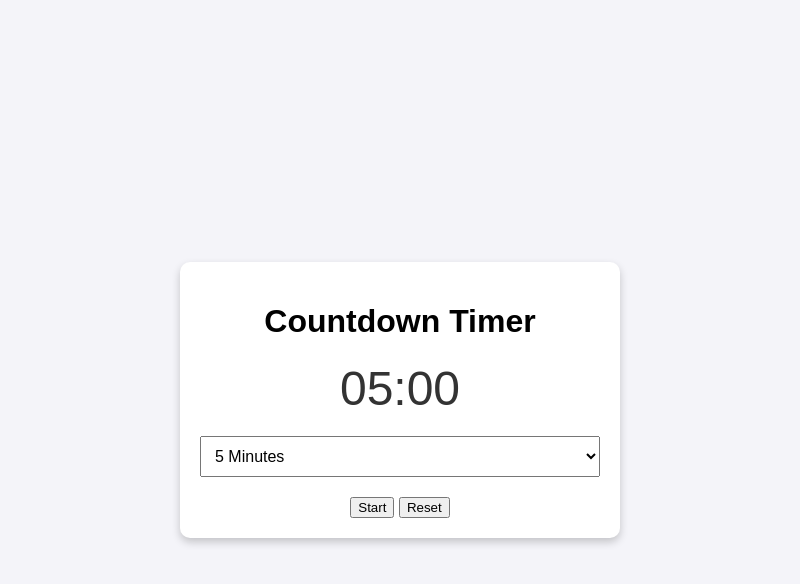
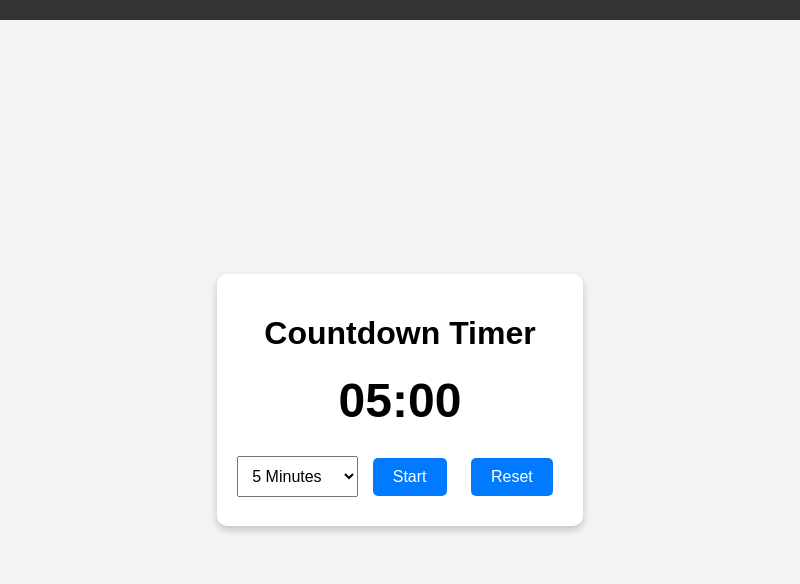
Before and after one commit to Kdampil/my-electron-app, an Electron app: page index.html in a window 800 px wide. Drawn offline with Linux system fonts and the light colour scheme.

Commit message:
Update style.css

```diff
--- a/style.css
+++ b/style.css
@@ -1,53 +1,55 @@
 body {
+  margin: 0;
   font-family: Arial, sans-serif;
+  background-color: #f4f4f4;
   display: flex;
+  flex-direction: column;
+  align-items: center;
   justify-content: center;
-  align-items: center;
   height: 100vh;
-  margin: 0;
-  background-color: #f4f4f9;
-  overflow: hidden; /* Prevent scrolling */
+}
+
+#drag-bar {
+  position: absolute;
+  top: 0;
+  left: 0;
+  width: 100%;
+  height: 20px;
+  background-color: #333;
+  cursor: move;
+  -webkit-app-region: drag;
 }
 
 .container {
   text-align: center;
+  padding: 20px;
   background: white;
-  padding: 20px;
   border-radius: 10px;
   box-shadow: 0 4px 8px rgba(0, 0, 0, 0.2);
-  width: 90%; /* Scale with window size */
-  max-width: 400px;
 }
 
 .timer-display {
   font-size: 48px;
+  font-weight: bold;
   margin: 20px 0;
-  color: #333;
+}
+
+button {
+  padding: 10px 20px;
+  margin: 10px;
+  font-size: 16px;
+  cursor: pointer;
+  border: none;
+  border-radius: 5px;
+  background-color: #007bff;
+  color: white;
+}
+
+button:hover {
+  background-color: #0056b3;
 }
 
 select {
   padding: 10px;
   font-size: 16px;
-  margin-bottom: 20px;
-  width: 100%;
 }
-
-.buttons button {
-  padding: 10px 20px;
-  font-size: 16px;
-  margin: 5px;
-  cursor: pointer;
-  width: 48%; /* Two buttons side by side */
-}
-
-#start-btn {
-  background-color: #28a745;
-  color: white;
-  border: none;
-}
-
-#reset-btn {
-  background-color: #dc3545;
-  color: white;
-  border: none;
-}
```
